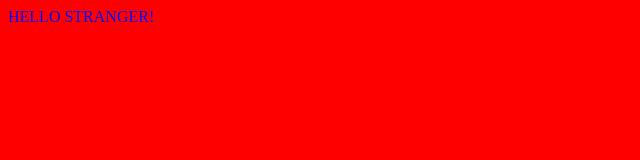
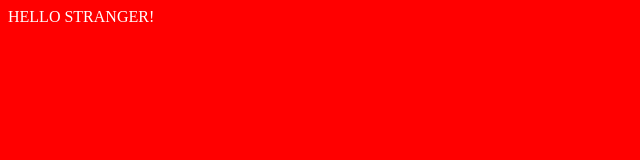
Before and after one commit to martinmoscovich/gh_test, a website: page src/index.html in a window 1280 px wide. Shown: the whole page, without its empty margins (0-640 px from the left). Drawn offline with Linux system fonts and the light colour scheme.

Commit message:
change font color to white

```diff
--- a/src/index.html
+++ b/src/index.html
@@ -1,5 +1,5 @@
 <html>
   <body style="background-color: red;">
-    <p style="color: blue">HELLO STRANGER!</p>
+    <p style="color: white">HELLO STRANGER!</p>
   </body>
 </html>
```
